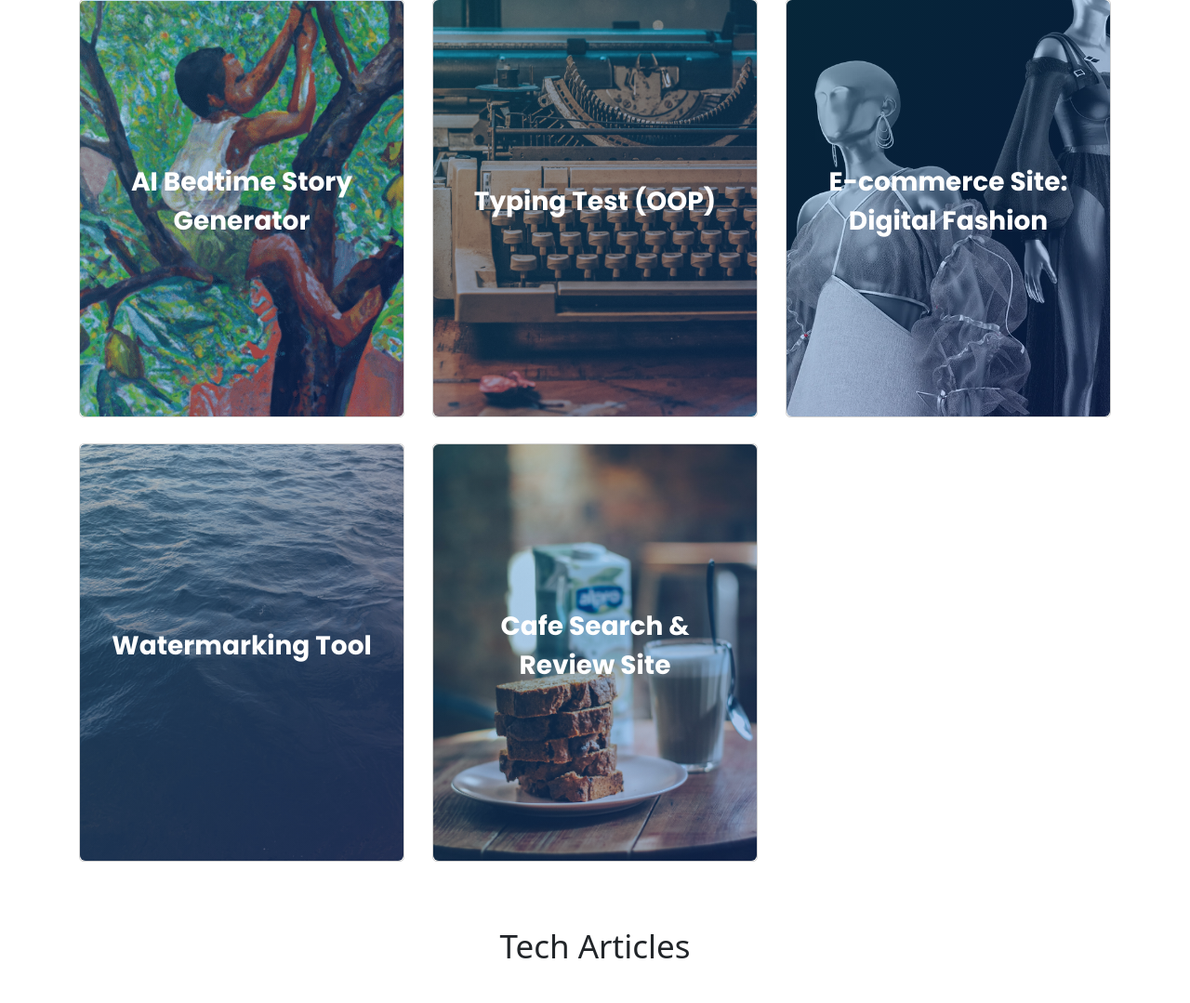
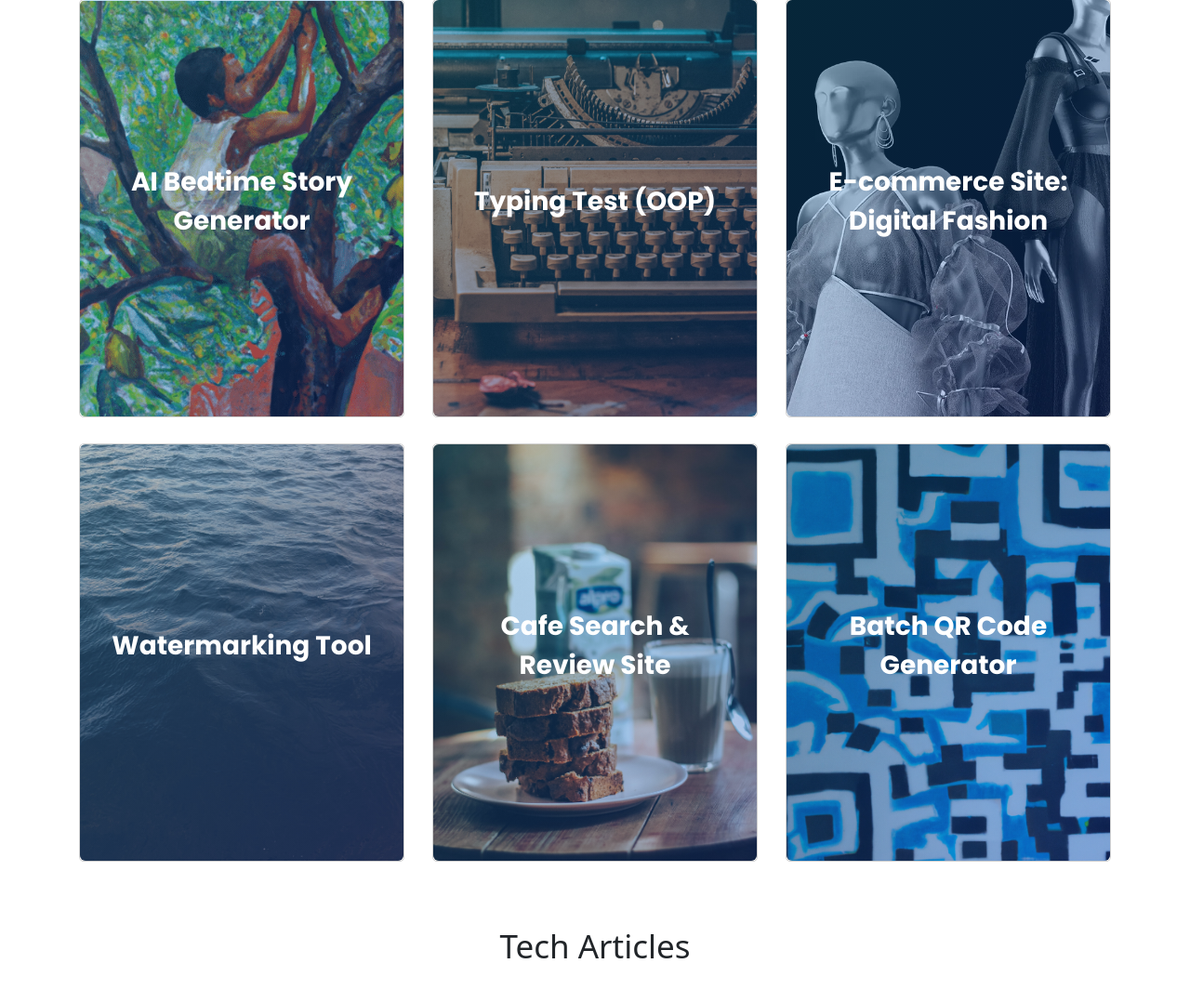
Before and after one commit to jonathanshamwana/jonathans-portfolio, a Flask app: page / in a window 1280 px wide. Shown: the part 741-1820 px from the top of the page at 93% size. Run offline with Flask 3, Linux system fonts and the light colour scheme; some libraries are stand-ins or nearby versions.

Commit message:
Add qr-code generator project

```diff
--- a/templates/index.html
+++ b/templates/index.html
@@ -153,7 +153,7 @@
                                 <label>GUI</label>
                             </div>
                             <p class="review pt-3">Python (Flask, SQAlchemy Databases), HTML & CSS</p>
-                            <p class="overview">My university involves moving to a new country each semester, and taking classes on an interactive online forum. Therefore, finding great cafes is a pivotal to my education. I made this site for my peers and I to use. </p>
+                            <p class="overview">My university involves moving to a new country each semester, and taking classes on an interactive online forum. Therefore, finding great cafes is a pivotal to my education. I made this site for my peers and I to use.</p>
                             <p class="overview pb-3">Functionality: users can create accounts, add to the database, leave reviews, and filter by neighborhood.</p>
 
                             <a href="https://minerva-cafes.onrender.com" class="button blue-button">View Project</a>
@@ -163,6 +163,31 @@
                       </div>
                     </div>
                     <!-- End of Minerva Cafes -->
+
+                    <!-- Start of QR Code Generator -->
+                    <div class="col-lg-4">
+                      <div class="card">
+                        <div class="front" style="background-image: url('static/images/qr-painting.png');">
+                            <p class="large">Batch QR Code Generator</p>
+                        </div>
+                        <div class="back">
+                          <div>
+                        <div class="title">QR Code Generator<span class="release_date">(July 2023)</span></div>
+                            <div class="rating">
+                                <label>GUI</label>
+                            </div>
+                            <p class="review pt-3">Python (TKInter, qrcode module)</p>
+                            <p class="overview">During my summer internship, I had to create over 50 qr codes. Doing them one-by-one was too tedious and my free trial for code-monkey.com expired. So I coded the same feature for myself.</p>
+                            <p class="overview pb-3">Functionality: Simple GUI w/ instructions. Upload a csv. QR code images get saved as separate files.</p>
+
+                            <a href="https://minerva-cafes.onrender.com" class="button blue-button">View Project</a>
+                            <a href="{{ url_for('see_photos', file_paths='qrcode-screenshot.png,qrcode-screenshot2.png') }}" class="button red-button">See Photos</a>
+
+                          </div>
+                        </div>
+                      </div>
+                    </div>
+                    <!-- End of QR Code Generator -->
 
 
             </div>
```
Also changed, not shown: static/images/qr-painting.png (added), static/images/qrcode-screenshot.png (added), static/images/qrcode-screenshot2.png (added), 1 other file.
